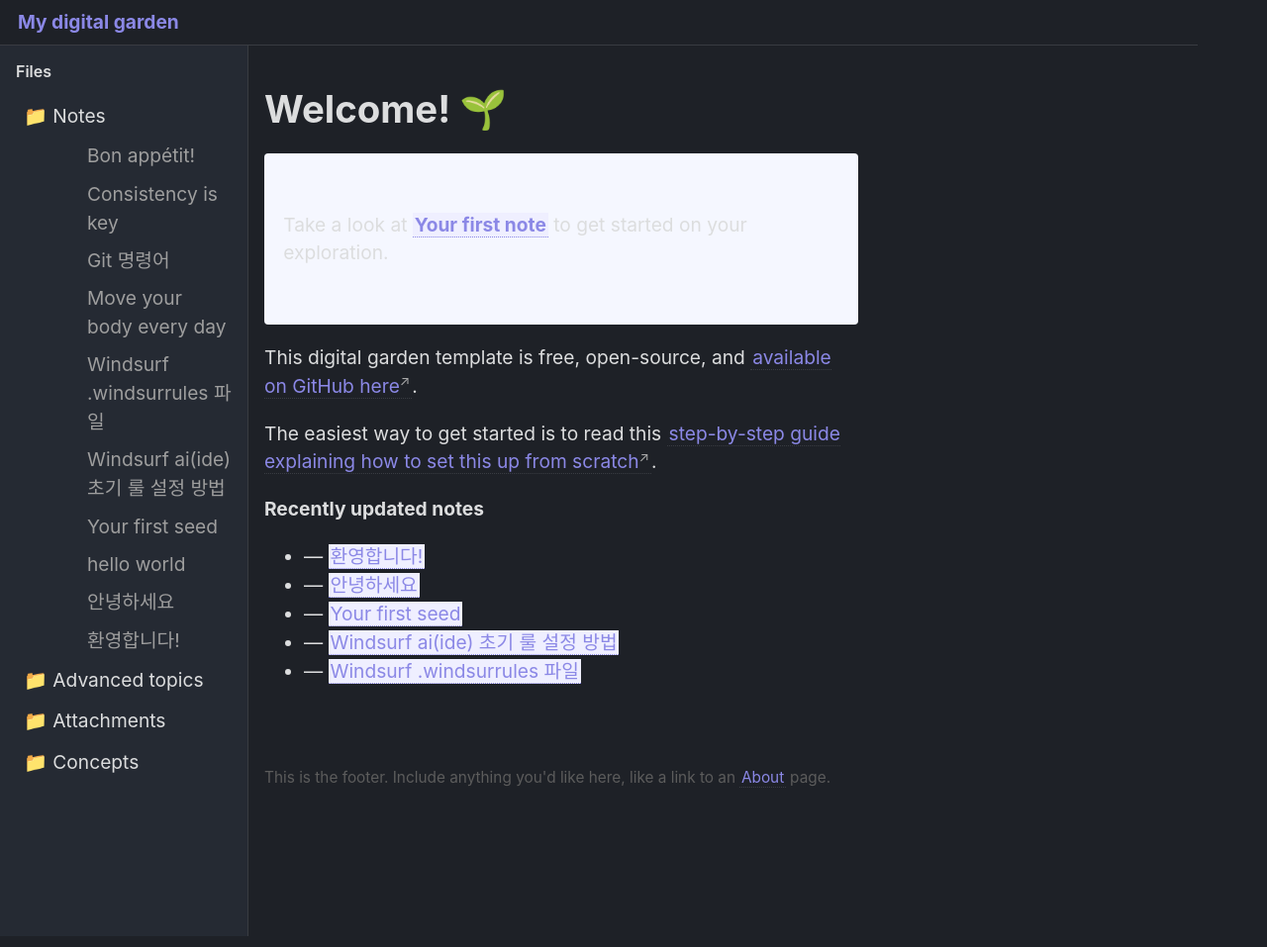
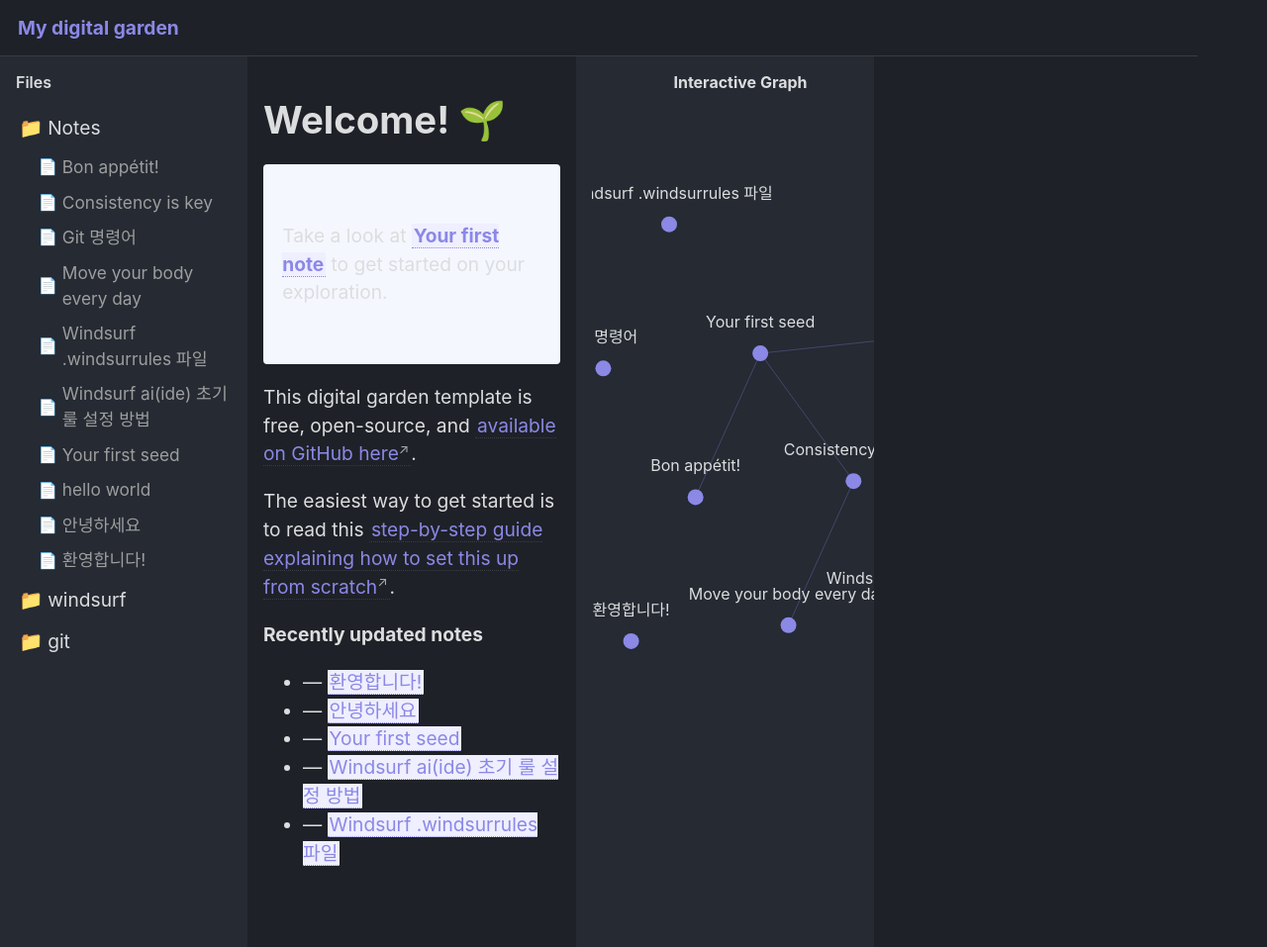
Before and after one commit to yejis-com/yejix, a Jekyll site: the page built from _pages/index.md, in a window 1280 px wide. Shown: the whole page at 99% size. Built offline with Jekyll 4.4.1, drawn with Linux system fonts in a browser that asks for light colours; comment, search, counter and statistics services are not loaded.

Commit message:
파일 및 구조, 리사이징 기능 추가 파일 구조 개선: Obsidian과 같은 스타일로 왼쪽 사이드바에 파일 목록을 구현했습니다 폴더와 파일 아이콘을 추가하여 시각적으로 구분이 더 잘 되도록 했습니다 입력하신 이미지와 유사하게 트리 구조로 표시되도록 했습니다 세 영역으로 레이아웃 분리: 왼쪽: 파일 목록 사이드바 중앙: 메인 콘텐츠 영역 오른쪽: 그래프 뷰 (Interactive Graph) 리사이징 기능 추가: 각 영역 사이에 마우스로 드래그하여 폭을 조절할 수 있는 기능 추가 마우스를 경계에 가져가면 커서가 바뀌고 드래그하여 크기 조절 가능 모바일 환경에서도 터치로 리사이징이 가능하도록 구현

```diff
--- a/_includes/head.html
+++ b/_includes/head.html
@@ -45,4 +45,7 @@
       {{ page.title }} &mdash; {{ site.title }}
     {% endif %}
   </title>
+
+  <!-- 레이아웃 리사이징 스크립트 추가 -->
+  <script src="{{ site.baseurl }}/assets/js/resize-panels.js"></script>
 </head>
--- a/_includes/sidebar.html
+++ b/_includes/sidebar.html
@@ -4,15 +4,21 @@
   </div>
   <div class="sidebar-content">
     <ul class="folder-tree">
-      <!-- Main categories -->
+      <!-- 폴더 트리 구조 -->
       <li class="folder-item">
         <details open>
-          <summary>📁 Notes</summary>
-          <ul>
+          <summary class="folder-name">
+            <span class="folder-icon">📁</span>
+            <span class="folder-title">Notes</span>
+          </summary>
+          <ul class="file-list">
             {% assign notes = site.notes | sort: "title" %}
             {% for note in notes %}
               <li class="file-item">
-                <a href="{{ site.baseurl }}{{ note.url }}" class="internal-link">{{ note.title }}</a>
+                <a href="{{ site.baseurl }}{{ note.url }}" class="internal-link">
+                  <span class="file-icon">📄</span>
+                  <span class="file-title">{{ note.title }}</span>
+                </a>
               </li>
             {% endfor %}
           </ul>
@@ -21,42 +27,82 @@
 
       <li class="folder-item">
         <details>
-          <summary>📁 Advanced topics</summary>
-          <ul>
-            {% assign advanced_notes = site.notes | where_exp: "item", "item.tags contains 'advanced'" | sort: "title" %}
-            {% for note in advanced_notes %}
-              <li class="file-item">
-                <a href="{{ site.baseurl }}{{ note.url }}" class="internal-link">{{ note.title }}</a>
-              </li>
-            {% endfor %}
+          <summary class="folder-name">
+            <span class="folder-icon">📁</span>
+            <span class="folder-title">windsurf</span>
+          </summary>
+          <ul class="file-list">
+            <li class="file-item">
+              <a href="#" class="internal-link">
+                <span class="file-icon">📄</span>
+                <span class="file-title">windsurf .windsurrules 파일</span>
+              </a>
+            </li>
+            <li class="file-item">
+              <a href="#" class="internal-link">
+                <span class="file-icon">📄</span>
+                <span class="file-title">windsurf ai(DE) 초기 설정 방법</span>
+              </a>
+            </li>
+            <li class="file-item">
+              <a href="#" class="internal-link">
+                <span class="file-icon">📄</span>
+                <span class="file-title">안녕하세요</span>
+              </a>
+            </li>
+            <li class="file-item">
+              <a href="#" class="internal-link">
+                <span class="file-icon">📄</span>
+                <span class="file-title">환영합니다!</span>
+              </a>
+            </li>
+            <li class="file-item">
+              <a href="#" class="internal-link">
+                <span class="file-icon">📄</span>
+                <span class="file-title">accents</span>
+              </a>
+            </li>
+            <li class="file-item">
+              <a href="#" class="internal-link">
+                <span class="file-icon">📄</span>
+                <span class="file-title">consistency</span>
+              </a>
+            </li>
+            <li class="file-item">
+              <a href="#" class="internal-link">
+                <span class="file-icon">📄</span>
+                <span class="file-title">hello</span>
+              </a>
+            </li>
+            <li class="file-item">
+              <a href="#" class="internal-link">
+                <span class="file-icon">📄</span>
+                <span class="file-title">move your body every day</span>
+              </a>
+            </li>
+            <li class="file-item">
+              <a href="#" class="internal-link">
+                <span class="file-icon">📄</span>
+                <span class="file-title">your-first-note</span>
+              </a>
+            </li>
           </ul>
         </details>
       </li>
 
       <li class="folder-item">
         <details>
-          <summary>📁 Attachments</summary>
-          <ul>
-            {% assign notes_with_attachments = site.notes | where_exp: "item", "item.content contains '![['" | sort: "title" %}
-            {% for note in notes_with_attachments %}
-              <li class="file-item">
-                <a href="{{ site.baseurl }}{{ note.url }}" class="internal-link">{{ note.title }}</a>
-              </li>
-            {% endfor %}
-          </ul>
-        </details>
-      </li>
-
-      <li class="folder-item">
-        <details>
-          <summary>📁 Concepts</summary>
-          <ul>
-            {% assign concept_notes = site.notes | where_exp: "item", "item.tags contains 'concept'" | sort: "title" %}
-            {% for note in concept_notes %}
-              <li class="file-item">
-                <a href="{{ site.baseurl }}{{ note.url }}" class="internal-link">{{ note.title }}</a>
-              </li>
-            {% endfor %}
+          <summary class="folder-name">
+            <span class="folder-icon">📁</span>
+            <span class="folder-title">git</span>
+          </summary>
+          <ul class="file-list">
+            <li class="file-item">
+              <a href="#" class="internal-link">
+                <span class="file-icon">📄</span>
+                <span class="file-title">Git 명령어</span>
+              </a>
+            </li>
           </ul>
         </details>
       </li>
--- a/_layouts/default.html
+++ b/_layouts/default.html
@@ -12,6 +12,10 @@
           <main>{{ content }}</main>
           <footer>{% include footer.html %}</footer>
         </div>
+        <div class="right-graph-sidebar">
+          <h3 class="graph-title">Interactive Graph</h3>
+          {% include notes_graph.html %}
+        </div>
       </div>
     </div>
 
--- a/_sass/_obsidian.scss
+++ b/_sass/_obsidian.scss
@@ -35,6 +35,9 @@
   border-bottom: 1px solid $obsidian-border;
   margin: 0;
   z-index: 100;
+  height: 40px;
+  display: flex;
+  align-items: center;
 
   a {
     color: $obsidian-text;
@@ -56,16 +59,89 @@
   display: flex;
   flex: 1;
   overflow: hidden;
-  height: calc(100vh - 50px);
+  height: calc(100vh - 40px);
 }
 
 // Left sidebar with file navigation
 .left-sidebar {
   width: 250px;
+  min-width: 180px;
+  max-width: 40vw;
   background-color: $obsidian-sidebar-bg;
   overflow-y: auto;
   flex-shrink: 0;
-  border-right: 1px solid $obsidian-border;
+  position: relative;
+
+  // 리사이즈 핸들 추가
+  &::after {
+    content: "";
+    position: absolute;
+    top: 0;
+    right: 0;
+    width: 4px;
+    height: 100%;
+    background-color: $obsidian-border;
+    cursor: ew-resize;
+    opacity: 0;
+    transition: opacity 0.2s;
+  }
+
+  &:hover::after {
+    opacity: 0.7;
+  }
+}
+
+// Main content area
+.main-content {
+  flex: 1;
+  overflow-y: auto;
+  padding: 0 1rem;
+  margin: 0;
+  min-width: 300px;
+  position: relative;
+
+  // 리사이즈 핸들 추가
+  &::after {
+    content: "";
+    position: absolute;
+    top: 0;
+    right: 0;
+    width: 4px;
+    height: 100%;
+    background-color: $obsidian-border;
+    cursor: ew-resize;
+    opacity: 0;
+    transition: opacity 0.2s;
+  }
+
+  &:hover::after {
+    opacity: 0.7;
+  }
+
+  main {
+    max-width: 100%;
+    margin: 0 auto;
+    padding: 1rem 0;
+  }
+}
+
+// Right graph container
+.right-graph-sidebar {
+  width: 300px;
+  min-width: 200px;
+  max-width: 40vw;
+  padding: 1rem;
+  background-color: $obsidian-sidebar-bg;
+  overflow-y: auto;
+  flex-shrink: 0;
+
+  .graph-title {
+    color: $obsidian-text;
+    margin-top: 0;
+    margin-bottom: 1rem;
+    font-size: 1rem;
+    text-align: center;
+  }
 }
 
 // Sidebar styling
@@ -102,25 +178,43 @@
         &:hover {
           background-color: $obsidian-hover;
         }
+
+        .folder-icon {
+          margin-right: 5px;
+          color: $obsidian-muted;
+        }
       }
 
       details {
-        margin-left: 0.5rem;
+        margin-left: 0.2rem;
       }
+    }
+
+    .file-list {
+      list-style: none;
+      padding-left: 1.2rem;
+      margin: 0.3rem 0;
     }
 
     .file-item {
       margin: 0.2rem 0;
-      padding-left: 1.5rem;
       list-style: none;
 
       a {
         color: $obsidian-muted;
         text-decoration: none;
         border-bottom: none;
-        display: block;
+        display: flex;
+        align-items: center;
         padding: 0.2rem 0.5rem;
         border-radius: 4px;
+        font-size: 0.9em;
+
+        .file-icon {
+          margin-right: 5px;
+          font-size: 0.9em;
+          color: $obsidian-muted;
+        }
 
         &:hover {
           background-color: $obsidian-hover;
@@ -135,24 +229,10 @@
   }
 }
 
-// Main content area
-.main-content {
-  flex: 1;
-  overflow-y: auto;
-  padding: 0 1rem;
-  margin: 0;
-
-  main {
-    max-width: 100%;
-    margin: 0 auto;
-    padding: 1rem 0;
-  }
-}
-
 // Notes container with graph view on right
 #notes-entry-container {
   display: grid;
-  grid-template-columns: 1fr 300px;
+  grid-template-columns: 1fr;
   grid-gap: 1rem;
   margin-top: 1rem;
 }
@@ -169,22 +249,6 @@
     margin-top: 2rem;
     padding-top: 1rem;
     border-top: 1px solid $obsidian-border;
-  }
-}
-
-// Right graph container
-.right-graph-container {
-  padding: 1rem;
-  background-color: $obsidian-sidebar-bg;
-  border-radius: 6px;
-  border: 1px solid $obsidian-border;
-
-  .graph-title {
-    color: $obsidian-text;
-    margin-top: 0;
-    margin-bottom: 1rem;
-    font-size: 1rem;
-    text-align: center;
   }
 }
 
@@ -299,7 +363,8 @@
     grid-template-columns: 1fr;
   }
 
-  .right-graph-container {
+  .right-graph-sidebar {
+    width: 100%;
     margin-top: 1rem;
   }
 }
```
